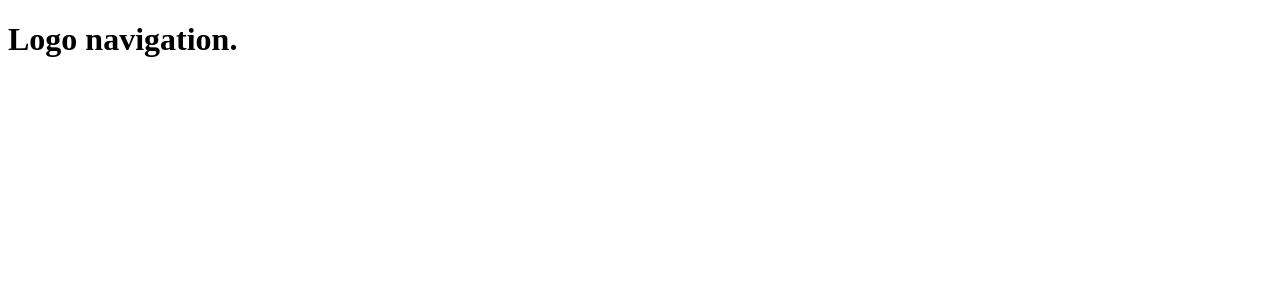
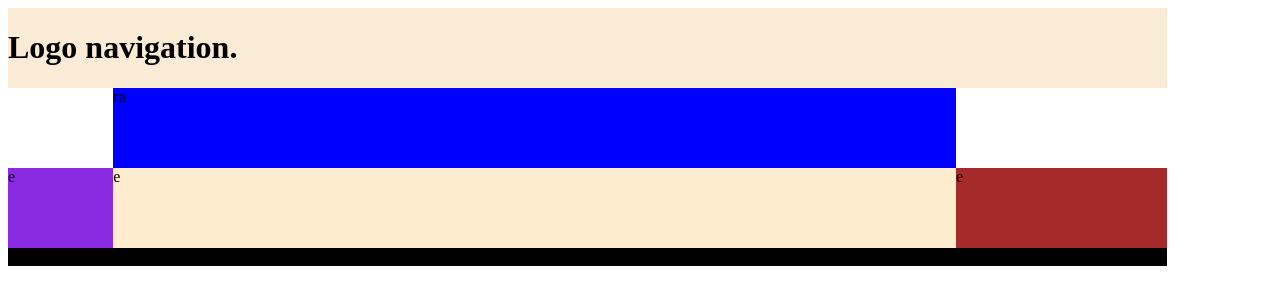
Before and after one commit to rsagunn/bottom-rigght, a plain HTML site: page index.html in a window 1280 px wide. Drawn offline with Linux system fonts and the light colour scheme.

Commit message:
fixed the logo nav

```diff
--- a/index.html
+++ b/index.html
@@ -12,19 +12,19 @@
             <h1>Logo navigation.</h1>
         </div>
         <div class="gridbox">
-
+            ra
         </div>
         <div class="box1">
-
+            e
         </div>
         <div class="box2">
-
+            e
         </div>
         <div class="box3">
-
+            e
         </div>
         <div class="footer">
-
+            e
         </div>
     </div>
 </body>
--- a/style.css
+++ b/style.css
@@ -1,34 +1,41 @@
 .container {
+    display: grid;
     grid-template-columns: 1fr 8fr 2fr 1fr;
-    grid-template-rows: 1fr ;
+    grid-template-rows: 1fr 1fr 1fr;
 }
 
 .logonav {
     grid-column: 1/4;
     grid-row: 1/2;
+    background-color: antiquewhite;
 }
 
 .gridbox {
     grid-column: 2/3;
-    grid-row: 1/4;
+    grid-row: 2/4;
+    background-color: blue;
 }
 
 .box1 {
     grid-column: 1/2;
     grid-row: 3/4;
+    background-color: blueviolet;
 }
 
 .box2 {
     grid-column: 2/3;
     grid-row: 3/4;
+    background-color: blanchedalmond;
 }
 
 .box3 {
     grid-column: 3/4;
     grid-row: 3/4;
+    background-color: brown;
 }
 
 .footer {
     grid-column: 1/4;
     grid-row: 4/5;
+    background-color: black;
 }
```
